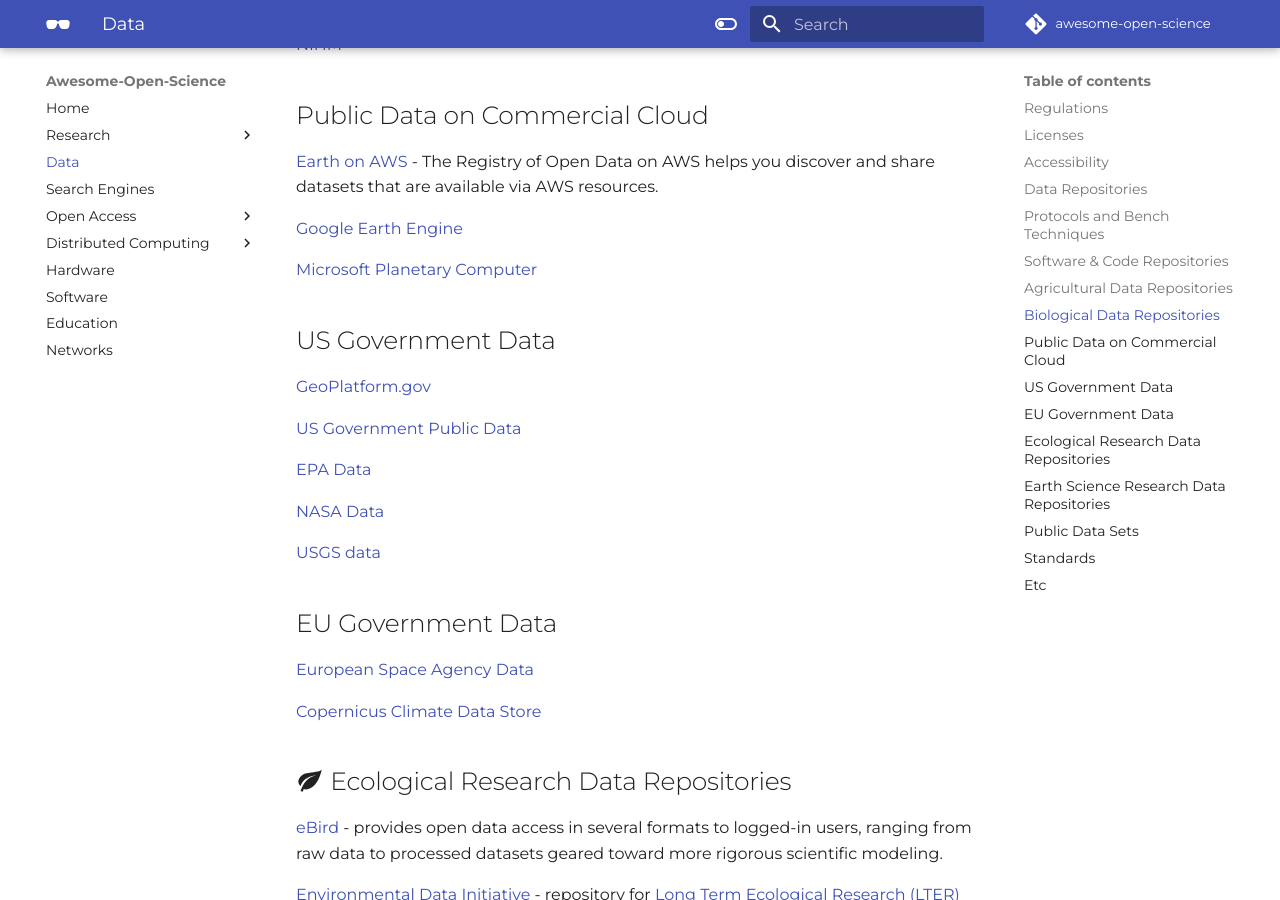
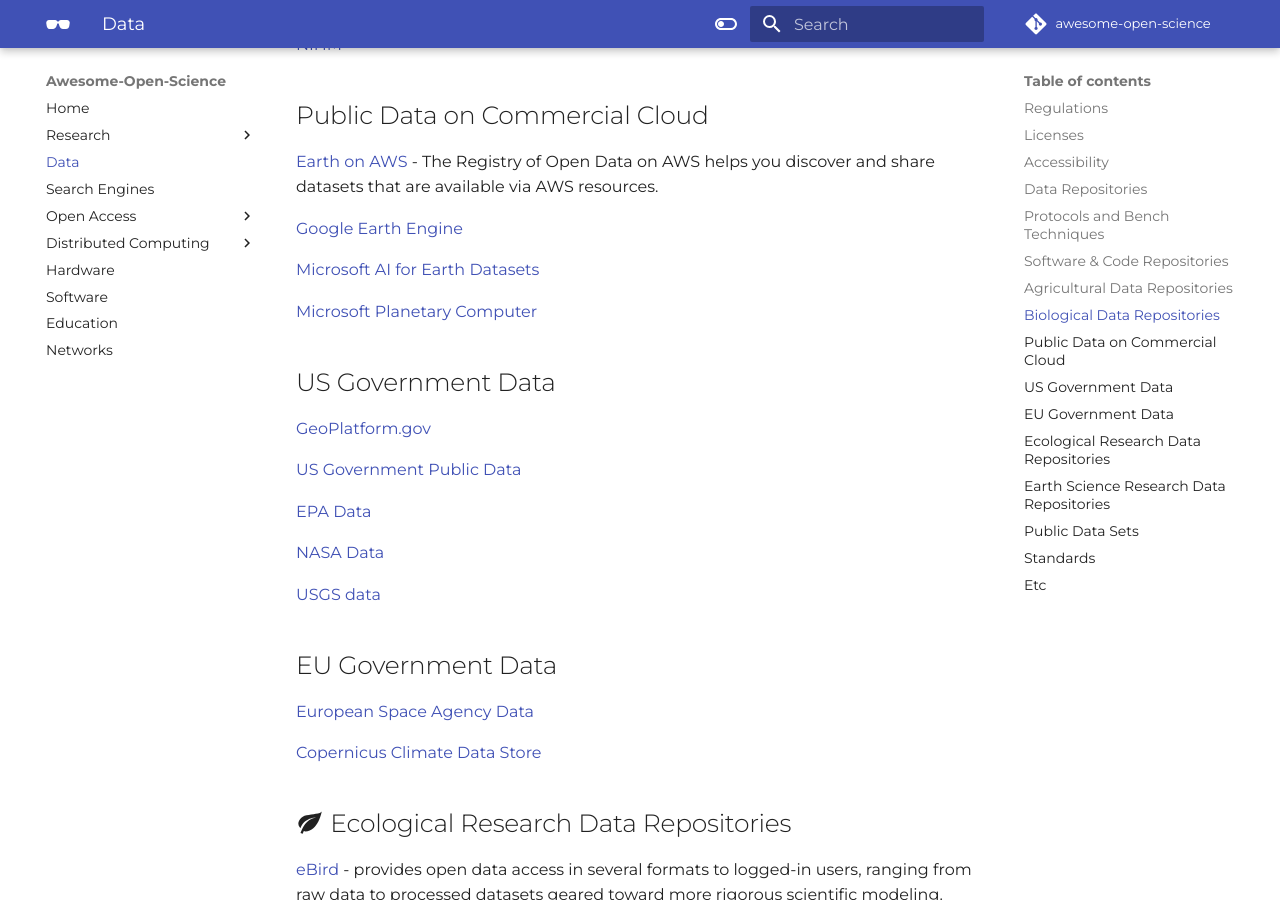
Before and after one commit to tyson-swetnam/awesome-open-science, an MkDocs documentation site: the page built from docs/data.md, in a window 1280 px wide and 900 px high, scrolled down 2677 px. Built offline with MkDocs 1.6.1 and Material for MkDocs 9.7.7, drawn with Linux system fonts in a browser that asks for light colours; some web fonts are replaced; comment, search, counter and statistics services are not loaded.

Commit message:
Update data.md

```diff
--- a/docs/data.md
+++ b/docs/data.md
@@ -122,6 +122,8 @@
 
 [Google Earth Engine](https://earthengine.google.com/noncommercial/){target=_blank}
 
+[Microsoft AI for Earth Datasets](https://github.com/microsoft/AIforEarthDataSets){target=_blank}
+
 [Microsoft Planetary Computer](https://planetarycomputer.microsoft.com/){target=_blank}
 
 ## US Government Data
```
